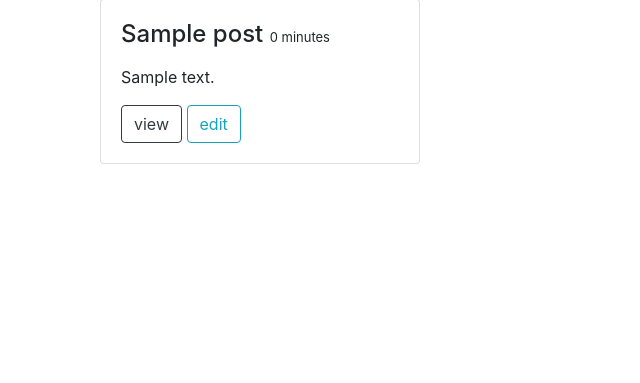
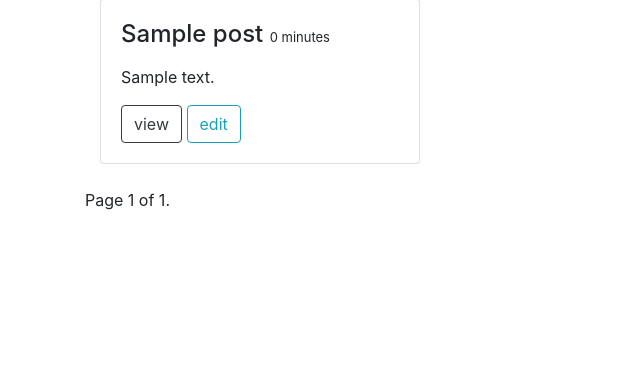
Before and after one commit to NourAdel/Blog, a Django app: page /posts/ in a window 1280 px wide. Shown: the part 57-440 px from the top of the page, without its empty margins (0-640 px from the left). Run offline with Django 3.2, Linux system fonts and the light colour scheme; tables that the repository leaves empty hold one stand-in row (values such as "Sample post"); some libraries are stand-ins or nearby versions.

Commit message:
pagination

```diff
--- a/blog/posts/templates/post_list.html
+++ b/blog/posts/templates/post_list.html
@@ -26,5 +26,22 @@
 
             </tr>
     </table>
+    <div class="pagination">
+    <span class="step-links">
+        {% if objects.has_previous %}
+            <a href="?{{p}}=1">&laquo; first</a>
+            <a href="?{{p}}={{ objects.previous_page_number }}">previous</a>
+        {% endif %}
+
+        <span class="current">
+            Page {{objects.number }} of {{ objects.paginator.num_pages }}.
+        </span>
+
+        {% if objects.has_next %}
+            <a href="?{{p}}={{ objects.next_page_number }}">next</a>
+            <a href="?{{p}}={{ objects.paginator.num_pages }}">last &raquo;</a>
+        {% endif %}
+    </span>
+</div>
 
 {% endblock content%}
--- a/blog/posts/views.py
+++ b/blog/posts/views.py
@@ -3,6 +3,7 @@ from django.http import HttpResponse, HttpResponseRedirect
 from .models import Post
 from .forms import PostForm
 from django.contrib import messages
+from django.core.paginator import Paginator
 
 
 def posts_create (request):
@@ -24,7 +25,11 @@ def posts_detail(request, ID):
 
 def posts_list(request):
     objlist = Post.objects.all()
-    context = {'title': 'list', 'objects': objlist}
+    paginator = Paginator(objlist, 9) # Show 25 contacts per page
+    p = " POSTS"
+    page = request.GET.get(p)
+    objlist = paginator.get_page(page)
+    context = {'objects': objlist, 'p':p}
     return render(request, 'post_list.html', context)
 
 
```
